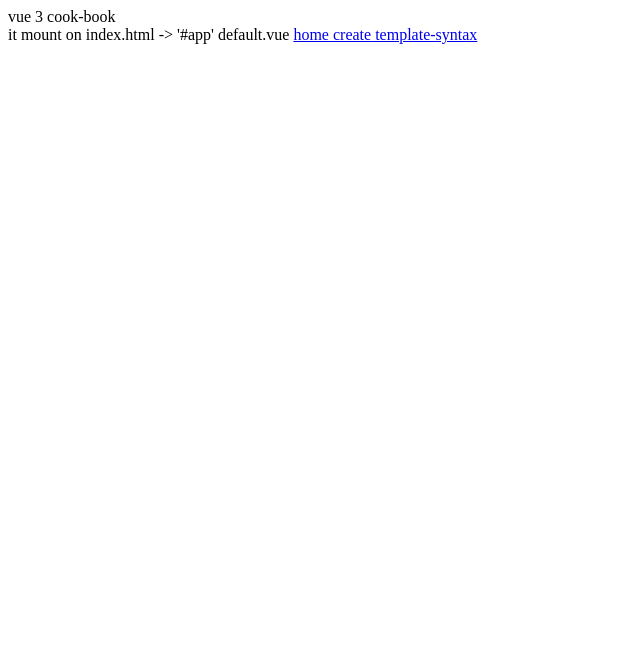
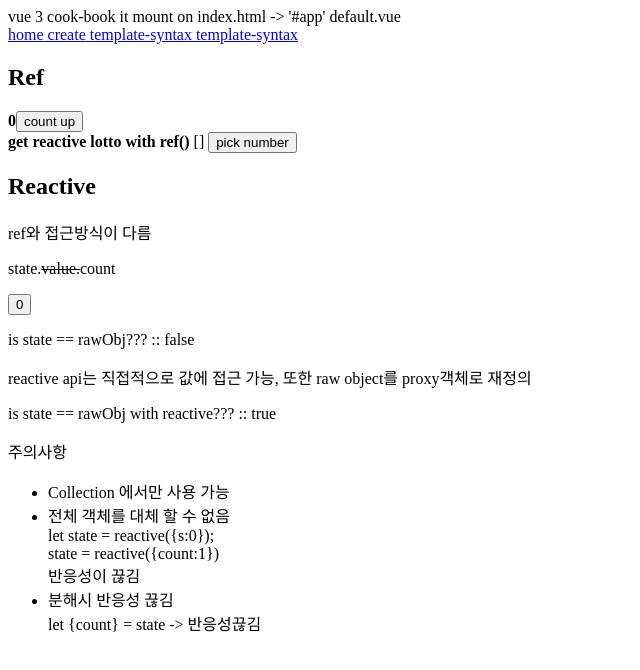
Before and after one commit to Nontrust/vue-3-cooking..., a Vue app: page /essentials/reactivity-fundamentals in a window 1280 px wide. Shown: the top 670 px of the page, without its empty margins (0-640 px from the left). Built offline with nearby package versions, Linux system fonts and the light colour scheme.

Commit message:
[2_Reactivity] learn Reactivity fundamentals

```diff
--- a/src/components/Default.vue
+++ b/src/components/Default.vue
@@ -2,11 +2,12 @@
 
 </script>
 <template>
+  it mount on index.html -> '#app' default.vue
  <div>
-   it mount on index.html -> '#app' default.vue
    <router-link to="/home"> home</router-link>
    <router-link to="/essentials/create"> create</router-link>
    <router-link to="/essentials/template-syntax"> template-syntax</router-link>
+   <router-link to="/essentials/reactivity-fundamentals"> template-syntax</router-link>
  </div>
 
 </template>
--- /dev/null
+++ b/src/page/essentials/ReactivityFundamentals.vue
@@ -0,0 +1,75 @@
+<script setup>
+import {nextTick, reactive, ref} from "vue";
+
+/** ref */
+const count = ref(0)
+const lotto = ref({
+    number: 0,
+    arr: []
+})
+const increase = () => count.value++;
+const pickLotto = () => lotto.value.arr
+    .push((Math.random() * 100 % 32 + 1)
+        .toFixed());
+
+const renderDom = async () => {
+    count.value++
+    await nextTick()
+    // after render....
+}
+/** reactive */
+const rawObj = {count: 0}
+const state = reactive(rawObj)
+
+</script>
+
+<template>
+    <div>
+        <h2>Ref</h2>
+        <strong>
+            {{ count }}
+        </strong>
+        <button @click="increase">
+            count up
+        </button>
+    </div>
+    <div>
+        <strong>
+            get reactive lotto with ref()
+        </strong>
+        {{ lotto.arr }}
+        <button @click="pickLotto">
+            pick number
+        </button>
+    </div>
+    <h2>Reactive</h2>
+    <div>
+        ref와 접근방식이 다름 <p>state.<del>value.</del>count</p>
+        <button>{{state.count}}</button>
+        <p>is state == rawObj??? :: {{state == rawObj}}</p>
+        reactive api는 직접적으로 값에 접근 가능, 또한 raw object를 proxy객체로 재정의
+        <p>is state == rawObj with reactive??? :: {{state == reactive(rawObj)}}</p>
+        <p>주의사항</p>
+        <ul>
+            <li>Collection 에서만 사용 가능</li>
+            <li>
+                전체 객체를 대체 할 수 없음<br/>
+                let state = reactive({s:0}); <br/>
+                state = reactive({count:1}) <br />
+                반응성이 끊김 <br />
+            </li>
+            <li>
+                분해시 반응성 끊김 <br/>
+                let {count} = state -> 반응성끊김 <br />
+            </li>
+        </ul>
+    </div>
+
+
+
+
+</template>
+
+<style lang="scss" scoped>
+
+</style>
--- a/src/route/index.js
+++ b/src/route/index.js
@@ -4,6 +4,7 @@
  */
 import CreatingAnApplication from '@/page/essentials/CreatingAnApplication.vue';
 import TemplateSyntax from '@/page/essentials/TemplateSyntax.vue';
+import ReactivityFundamentals from '@/page/essentials/ReactivityFundamentals.vue';
 import App from "@/App.vue";
 
 import { createRouter, createWebHistory } from 'vue-router'
@@ -16,6 +17,7 @@ const routes = [
     {path:'/home', component: App},
     {path:'/essentials/create', component:CreatingAnApplication},
     {path:'/essentials/template-syntax', component:TemplateSyntax},
+    {path:'/essentials/reactivity-fundamentals', component:ReactivityFundamentals},
 ];
 
 /**
```
Also changed, not shown: 1 other file (tests, documents, lock files or other folders).
